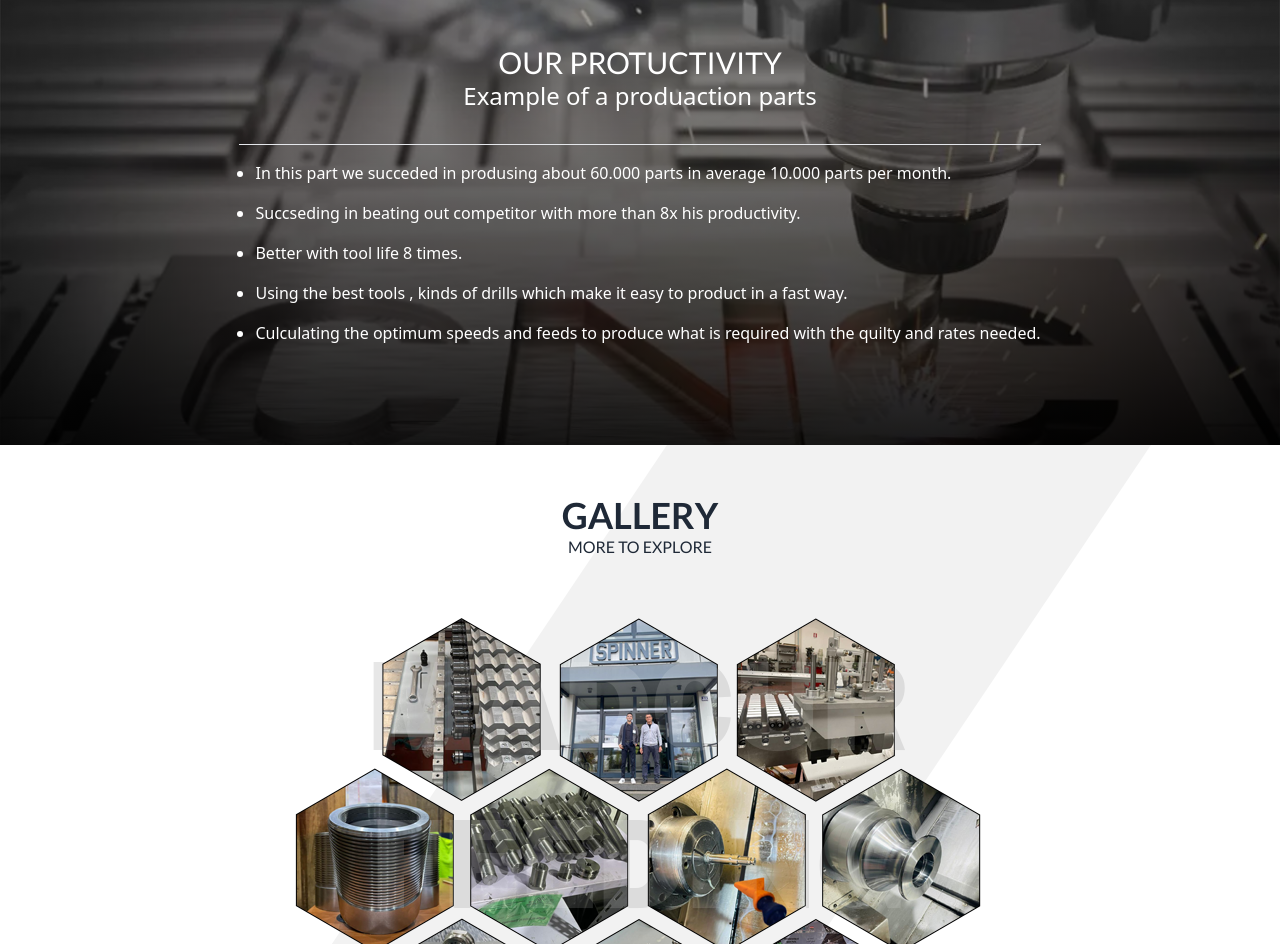
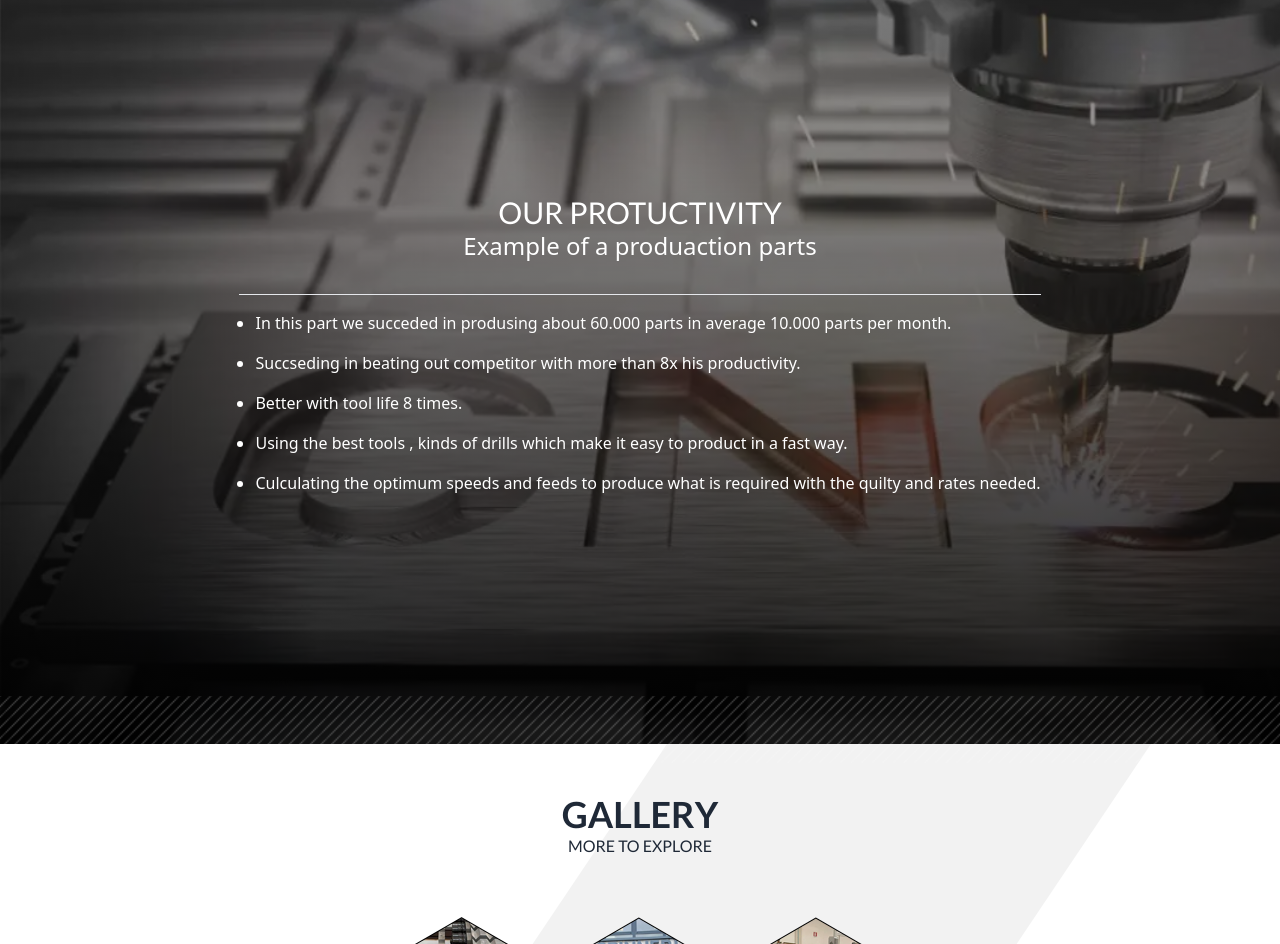
Before and after one commit to Bashbory/cnc, a website: page index.html in a window 1280 px wide. Shown: the part 2849-3793 px from the top of the page. Drawn offline with nearby package versions, Linux system fonts and the light colour scheme; animation ran at ten frames a second.

Commit message:
producti

```diff
--- a/index.html
+++ b/index.html
@@ -346,8 +346,8 @@
 
     <!-- productivity  -->
 
-    <div class="  ml-auto mr-auto   items-center flex bg-cover bg-fixed " style="background-image:linear-gradient(rgba(80, 80, 80, 0.4), rgba(0, 0, 0, 0.9)), url(./img/bgp.webp); ">
-        <div class="flex max-w-screen-lg ml-auto mr-auto  justify-start items-center my-[100px]  ">
+    <div class=" relative ml-auto mr-auto   items-center flex bg-cover bg-fixed h-screen" style="background-image:linear-gradient(rgba(80, 80, 80, 0.4), rgba(0, 0, 0, 0.9)), url(./img/bgp.webp); ">
+        <div class=" flex max-w-screen-lg ml-auto mr-auto  justify-start items-center my-[100px]  ">
 
             <div class=" w-[100%]  text-white max-sm:block max-sm:max-w-[100%] max-sm:pl-8 max-sm:pr-8 max-md:mx-4 ">
                 <h3 class=" font-maven text-white font-normal text-3xl max-sm:text-center  text-center ">OUR PROTUCTIVITY</h3>
@@ -366,6 +366,7 @@
                 </div>
             </div>
         </div>
+        <div class="absolute bottom-0 z-50 h-12 "><img src="./img/about/after.webp" alt="" class=" "></div>
     </div>
 
     <!-- can do  -->
```
Also changed, not shown: dist/output.css, img/about/after.webp (added).
